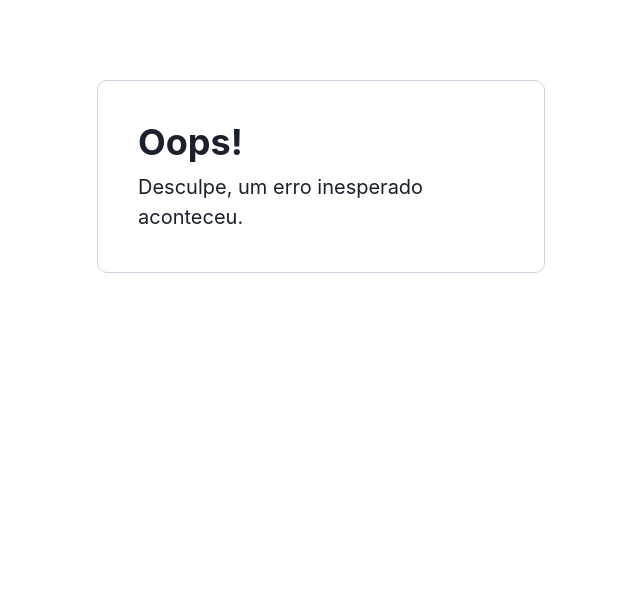
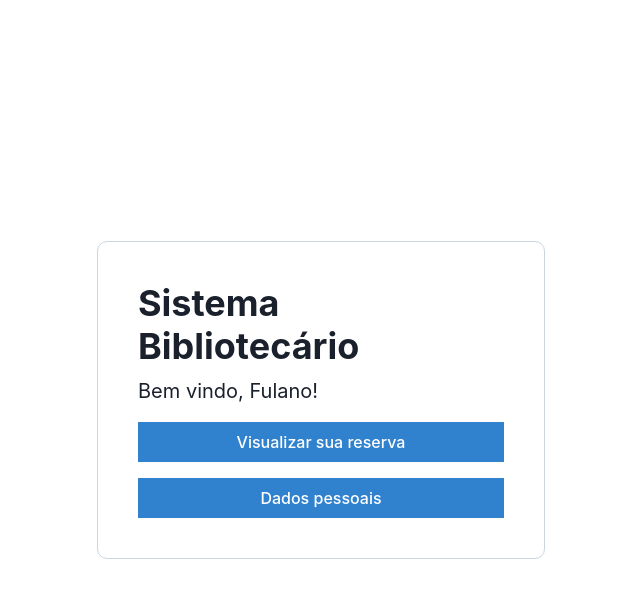
Before and after one commit to naclarasz/biblioteca-front, a React (Vite) app: page /menu in a window 1280 px wide. Shown: the top 598 px of the page, without its empty margins (319-959 px from the left). Built offline with nearby package versions, Linux system fonts and the light colour scheme.

Commit message:
adicionando menu principal e melhorando código

```diff
--- a/src/features/Cadastro/views/Cadastro.tsx
+++ b/src/features/Cadastro/views/Cadastro.tsx
@@ -3,7 +3,6 @@ import API from "../../../shared/api/api";
 import {
   Box,
   Button,
-  Center,
   FormControl,
   FormLabel,
   Heading,
@@ -88,7 +87,6 @@ export const Cadastro = () => {
     !dadosCadastro.status;
 
   return (
-    <Center h="100%" w="calc(100vw)">
     <Box
       w={["full", "md"]}
       p={[8, 10]}
@@ -234,6 +232,5 @@ export const Cadastro = () => {
         </Button>
       </VStack>
     </Box>
-    </Center>
   );
 };
--- a/src/features/Erro/views/Erro.tsx
+++ b/src/features/Erro/views/Erro.tsx
@@ -1,7 +1,6 @@
-import { Box, Center, Heading, Text, VStack } from "@chakra-ui/react";
+import { Box, Heading, Text, VStack } from "@chakra-ui/react";
 
 export const Erro = () => (
-  <Center h="100%" w="calc(100vw)">
   <Box
     w={["full", "md"]}
     p={[8, 10]}
@@ -19,5 +18,4 @@ export const Erro = () => (
       </VStack>
     </VStack>
   </Box>
-  </Center>
 );
--- a/src/features/Login/views/Login.tsx
+++ b/src/features/Login/views/Login.tsx
@@ -3,7 +3,6 @@ import API from "../../../shared/api/api";
 import {
   Box,
   Button,
-  Center,
   FormControl,
   FormLabel,
   Heading,
@@ -43,7 +42,6 @@ export const Login = () => {
   const loginDeveEstarDesabilitado = !dadosLogin.email || !dadosLogin.senha;
 
   return (
-    <Center h="calc(100vh)" w="calc(100vw)">
     <Box
       w={["full", "md"]}
       p={[8, 10]}
@@ -98,6 +96,5 @@ export const Login = () => {
         </Button>
       </VStack>
     </Box>
-    </Center>
   );
 };
--- /dev/null
+++ b/src/features/Menu/index.ts
@@ -0,0 +1 @@
+export * from "./views";
--- /dev/null
+++ b/src/features/Menu/views/Menu.tsx
@@ -0,0 +1,31 @@
+import { Box, Button, Heading, Text, VStack } from "@chakra-ui/react";
+import { Link } from "react-router-dom";
+
+export const Menu = () => {
+  return (
+    <Box
+      w={["full", "md"]}
+      p={[8, 10]}
+      mt={[20, "10vh"]}
+      mb={[20, "10vh"]}
+      mx="auto"
+      border={["none", "1px"]}
+      borderColor={["", "gray.300"]}
+      borderRadius={10}
+    >
+      <VStack spacing={4} align="flex-start" w="full">
+        <VStack align="flex-start">
+          <Heading>Sistema Bibliotecário</Heading>
+          <Text fontSize="xl">Bem vindo, Fulano!</Text>
+        </VStack>
+
+        <Button rounded="none" colorScheme="blue" w="full">
+          <Link to="/minha-reserva">Visualizar sua reserva</Link>
+        </Button>
+        <Button rounded="none" colorScheme="blue" w="full">
+          <Link to="/dados-pessoais">Dados pessoais</Link>
+        </Button>
+      </VStack>
+    </Box>
+  );
+};
--- /dev/null
+++ b/src/features/Menu/views/index.ts
@@ -0,0 +1 @@
+export * from "./Menu";
--- a/src/features/index.ts
+++ b/src/features/index.ts
@@ -1,3 +1,4 @@
 export * from "./Login";
 export * from "./Cadastro";
 export * from "./Erro";
+export * from "./Menu";
--- a/src/main.tsx
+++ b/src/main.tsx
@@ -2,14 +2,14 @@ import React from "react";
 import ReactDOM from "react-dom/client";
 import App from "./App.tsx";
 import "./index.css";
-import { ChakraProvider } from "@chakra-ui/react";
+import { Center, ChakraProvider } from "@chakra-ui/react";
 import { RouterProvider, createBrowserRouter } from "react-router-dom";
-import { Cadastro, Erro, Login } from "./features/index.ts";
+import { Cadastro, Erro, Login, Menu } from "./features/index.ts";
 
 const router = createBrowserRouter([
   {
     path: "/",
-    element: <App />,
+    element: <Login />,
     errorElement: <Erro />,
   },
   {
@@ -22,12 +22,19 @@ const router = createBrowserRouter([
     element: <Cadastro />,
     errorElement: <Erro />,
   },
+  {
+    path: "/menu",
+    element: <Menu />,
+    errorElement: <Erro />,
+  },
 ]);
 
 ReactDOM.createRoot(document.getElementById("root")!).render(
   <React.StrictMode>
     <ChakraProvider>
-      <RouterProvider router={router} />
+      <Center h="calc(100vh)" w="calc(100vw)">
+        <RouterProvider router={router} />
+      </Center>
     </ChakraProvider>
   </React.StrictMode>
 );
```
Lines whose indentation alone changed are shown as unchanged.
